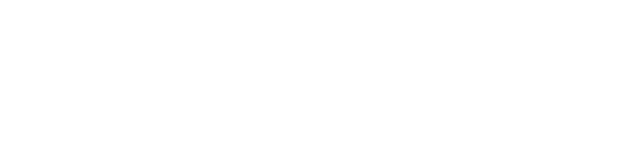
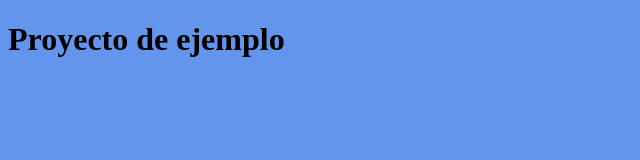
Before and after one commit to abel-beltrand/CursoGit, a plain HTML site: page index.html in a window 1280 px wide. Shown: the whole page, without its empty margins (0-640 px from the left). Drawn offline with Linux system fonts and the light colour scheme.

Commit message:
Se agregó el título y se cambio el color del fondo.

```diff
--- /dev/null
+++ b/css/styles.css
@@ -0,0 +1,3 @@
+body{
+    background-color: cornflowerblue;
+}
--- a/index.html
+++ b/index.html
@@ -5,8 +5,9 @@
         <meta http-equiv="X-UA-Compatible" content="IE=edge">
         <meta name="viewport" content="width=device-width, initial-scale=1.0">
         <title>Document</title>
+        <link rel="stylesheet" href="css/styles.css">
     </head>
     <body>
-
+        <h1>Proyecto de ejemplo</h1>
     </body>
 </html>
```
Also changed, not shown: js/scriptr.js (added).
